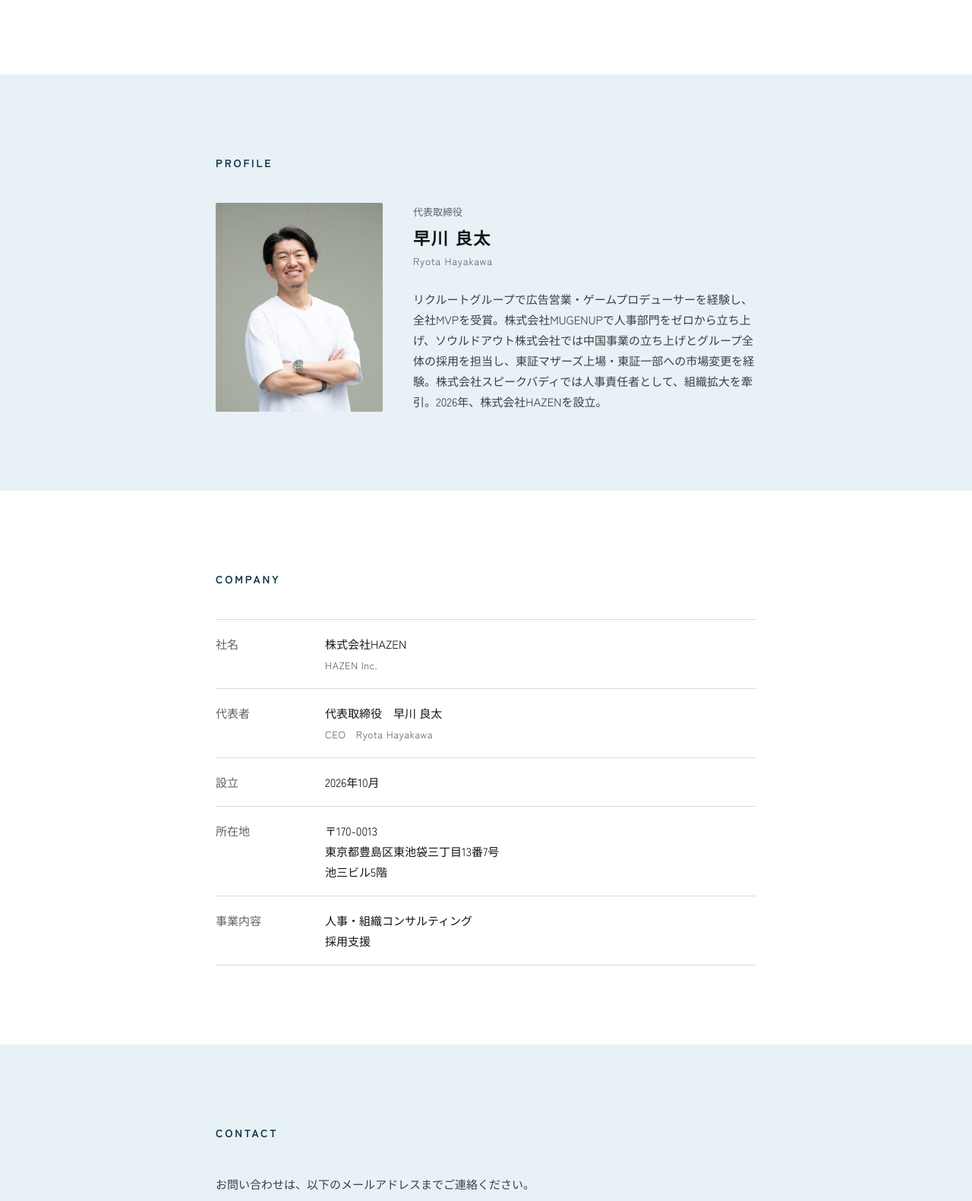
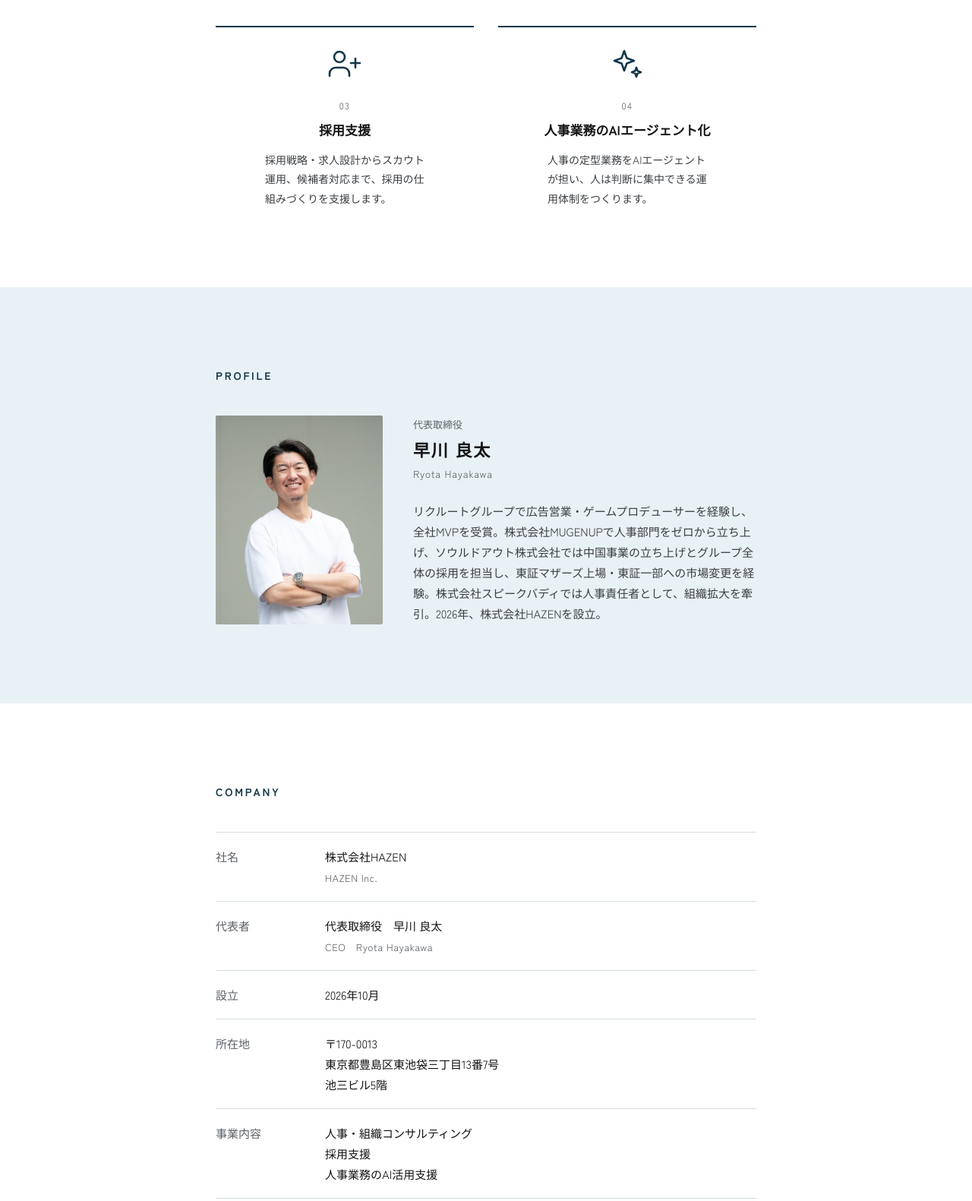
Before and after one commit to Ryota0901/hazen-hp, a plain HTML site: page index.html in a window 1280 px wide. Shown: the part 1020-2601 px from the top of the page at 76% size. Drawn offline with Linux system fonts and the light colour scheme.

Commit message:
サービス04（人事業務のAIエージェント化）と事業内容を追加（確認用）
Co-Authored-By: Claude Opus 5.5 <noreply@anthropic.com>
Claude-Session: https://claude.ai/code/session_01UKgKGqsL3MaaPCvU3b7fPH

```diff
--- a/index.html
+++ b/index.html
@@ -4,7 +4,7 @@
 <meta charset="utf-8">
 <meta name="viewport" content="width=device-width, initial-scale=1">
 <title>株式会社HAZEN</title>
-<meta name="description" content="株式会社HAZEN（ハゼン）は、人事・組織コンサルティング・採用支援を行う会社です。">
+<meta name="description" content="株式会社HAZEN（ハゼン）は、人事・組織コンサルティング、採用支援、人事業務のAI活用支援を行う会社です。">
 <meta property="og:type" content="website">
 <meta property="og:title" content="株式会社HAZEN">
 <meta property="og:description" content="人事・組織コンサルティング・採用支援">
@@ -44,7 +44,7 @@
   h2 { margin: 0 0 40px; font-size: 14px; font-weight: 700; letter-spacing: .2em; color: var(--navy); }
 
   .services { display: flex; flex-wrap: wrap; gap: 40px 32px; }
-  .service { flex: 1 1 200px; min-width: 0; border-top: 2px solid var(--navy); padding-top: 24px; text-align: center; }
+  .service { flex: 1 1 calc(50% - 16px); min-width: 0; border-top: 2px solid var(--navy); padding-top: 24px; text-align: center; }
   .service svg { display: block; margin: 0 auto 20px; }
   .service .num { margin: 0 0 6px; font-size: 12px; letter-spacing: .12em; color: var(--sub); }
   .service h3 { margin: 0 0 12px; font-size: 17px; font-weight: 700; }
@@ -133,6 +133,12 @@
           <h3>採用支援</h3>
           <p class="desc">採用戦略・求人設計からスカウト運用、候補者対応まで、採用の仕組みづくりを支援します。</p>
         </div>
+        <div class="service">
+          <svg aria-hidden="true" width="48" height="48" viewBox="0 0 24 24" fill="none" stroke="#133649" stroke-width="1.3" stroke-linecap="round" stroke-linejoin="round"><path d="M10 3.5l1.7 4.8 4.8 1.7-4.8 1.7L10 16.5l-1.7-4.8L3.5 10l4.8-1.7z"/><path d="M18 14.5l.8 2.2 2.2.8-2.2.8-.8 2.2-.8-2.2-2.2-.8 2.2-.8z"/></svg>
+          <p class="num">04</p>
+          <h3>人事業務のAIエージェント化</h3>
+          <p class="desc">人事の定型業務をAIエージェントが担い、人は判断に集中できる運用体制をつくります。</p>
+        </div>
       </div>
     </div>
   </section>
@@ -160,7 +166,7 @@
         <div><dt>代表者</dt><dd>代表取締役　早川 良太<br><span class="en">CEO　Ryota Hayakawa</span></dd></div>
         <div><dt>設立</dt><dd>2026年10月</dd></div>
         <div><dt>所在地</dt><dd>〒170-0013<br>東京都豊島区東池袋三丁目13番7号<br>池三ビル5階</dd></div>
-        <div><dt>事業内容</dt><dd>人事・組織コンサルティング<br>採用支援</dd></div>
+        <div><dt>事業内容</dt><dd>人事・組織コンサルティング<br>採用支援<br>人事業務のAI活用支援</dd></div>
       </dl>
     </div>
   </section>
```
